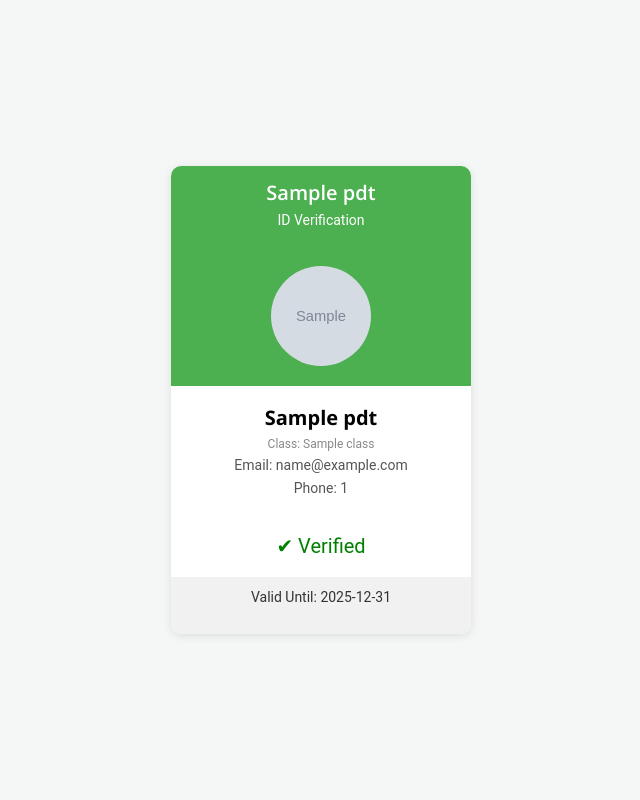
After one commit to litansarkar95/ID-Card-Design, a CodeIgniter app: the page made by application/views/front/verification.php in a window 1280 px wide. The commit adds this page. Shown: the whole page, without its empty margins (319-959 px from the left). Run offline with CodeIgniter, Linux system fonts and the light colour scheme; data comes from the database, SQL or seed files in the repository; both versions use the stored data as it was after the commit; tables that the repository leaves empty hold one stand-in row (values such as "Sample post"); the template is opened without the code that fills it: most values are stand-ins (such as "Sample title", 1, 10 or a date in 2020); grey boxes marked "Sample" are stand-in pictures; style sheets or scripts are compiled from the project's sources.

Commit message:
verification card

```diff
--- a/application/config/routes.php
+++ b/application/config/routes.php
@@ -24,7 +24,7 @@ foreach ($result as $value) {
     $route["up-form/(:num)"] = "Userform/index/$1";
     $route["userformsubmit"."/".ReplaceR($value->org_slug)] = "userForm/userformsubmit";
 }
-
+$route["verification/(:any)"] = "verification/users/$1";
 
 function ReplaceR($data) {
     $data = trim($data);
--- a/application/controllers/UserForm.php
+++ b/application/controllers/UserForm.php
@@ -20,7 +20,7 @@ class Userform extends CI_Controller {
         $data['allClass'] = $this->main_model->CustomerClasses("classes",$id);
         $data['allSect'] = $this->main_model->CustomerClasses("sections",$id);
         $data['allSession'] = $this->main_model->CustomerClasses("sessions",$id);
-        $data['allPdt'] = $this->main_model->CustomfieldsList($id);
+        $data['allPdt'] = $this->main_model->CustomfieldsInputData($id);
 
       // $data['content'] = $this->load->view("admin/dashboard", $data, TRUE);
        $this->load->view('front/user-form', $data);
--- a/application/models/Main_model.php
+++ b/application/models/Main_model.php
@@ -13,6 +13,17 @@ class Main_model extends CI_Model {
         $this->db->from("org_fields");
         $this->db->join('organizations', "org_fields.organization_id = organizations.id",'left');
         $this->db->where('organizations.agent_id', $agent_id);
+        $this->db->order_by("id", "DESC");
+        return $this->db->get()->result();
+    }
+
+    public function CustomfieldsInputData($id) {
+
+        $agent_id  = $this->session->userdata('loggedin_userid');
+		$this->db->select("org_fields.*, organizations.name org_name,  organizations.slug org_slug  , organizations.mobile_no org_mobile_no , organizations.email org_email,  organizations.address org_address, organizations.picture org_picture");
+        $this->db->from("org_fields");
+        $this->db->join('organizations', "org_fields.organization_id = organizations.id",'left');
+        $this->db->where("org_fields.id",$id);
         $this->db->order_by("id", "DESC");
         return $this->db->get()->result();
     }
@@ -299,5 +310,19 @@ class Main_model extends CI_Model {
 
 
 
+    public function VerificationData($id) {
+
+		$this->db->select("users_fields.*,classes.name  class, sections.name sections, organizations.name org_name,  organizations.slug org_slug  , organizations.mobile_no org_mobile_no , organizations.email org_email,  organizations.address org_address, organizations.website , organizations.signature_name , organizations.signature_picture ,organizations.picture org_picture");
+        $this->db->from("users_fields");
+        $this->db->join('organizations', "users_fields.organization_id = organizations.id",'left');
+        $this->db->join('classes', "users_fields.class = classes.id",'left');
+        $this->db->join('sections', "users_fields.sections = sections.id",'left');
+        $this->db->where("users_fields.registration_no",$id);
+        $this->db->order_by("id", "DESC");
+        return $this->db->get()->result();
+    }
+
+
+
 
 }
--- a/application/views/admin/card/card-design-003.php
+++ b/application/views/admin/card/card-design-003.php
@@ -357,7 +357,7 @@ body {
       <p><?php echo $qr['org_address']; ?></p>
       <p><?php echo $qr['website']; ?></p>
       <p><?php echo $qr['org_mobile_no']; ?></p>
-      <p>কলেজ অ্যাপস ডাউনলোড করতে QR Code স্ক্যান করুন</p>
+      <p>বিস্তারিত জানতে  QR Code স্ক্যান করুন</p>
       <img src="<?php echo base_url($qr['qr_code_image']); ?>" alt="QR Code" class="qr-code">
     </div>
     <div class="footer">
--- /dev/null
+++ b/application/views/front/verification.php
@@ -0,0 +1,163 @@
+<!DOCTYPE html>
+<html lang="en">
+<head>
+  <meta charset="UTF-8">
+  <meta name="viewport" content="width=device-width, initial-scale=1.0">
+  <title>Student Verification ID Card</title>
+  <link rel="stylesheet" href="styles.css">
+</head>
+<style>
+ * {
+      margin: 0;
+      padding: 0;
+      box-sizing: border-box;
+    }
+
+    body {
+      font-family: 'Roboto', sans-serif;
+      background-color: #f4f7f6;
+      display: flex;
+      justify-content: center;
+      align-items: center;
+      height: 100vh;
+    }
+
+    /* ID Card Styles */
+    .id-card {
+        width: 300px;
+      background: #fff;
+      border-radius: 10px;
+      box-shadow: 0 2px 10px rgba(0, 0, 0, 0.1);
+      overflow: hidden;
+      display: flex;
+      flex-direction: column;
+      text-align: center; /* Center the text */
+    }
+
+    /* Card header styling */
+.card-header {
+  background-color: #4CAF50;
+  color: white;
+  text-align: center;
+  padding: 15px;
+}
+
+.card-header h1 {
+  margin: 0;
+  font-size: 20px;
+}
+
+.card-header p {
+  margin: 5px 0 0;
+  font-size: 14px;
+}
+
+    /* Image Section */
+    .id-card .image {
+        background-color: #4CAF50;
+        padding: 20px;
+      display: flex;
+      justify-content: center;
+      align-items: center;
+    }
+
+    .id-card .image img {
+      width: 100px;
+      height: 100px;
+      border-radius: 50%;
+      object-fit: cover;
+    }
+
+    /* Text Section */
+    .id-card .details {
+      padding: 20px;
+      background-color: #fff;
+    }
+
+    .details h2 {
+      font-size: 20px;
+      font-weight: 700;
+      margin-bottom: 5px;
+    }
+
+    .details p {
+      font-size: 14px;
+      color: #555;
+      margin: 2px 0;
+    }
+
+    .details .title {
+      color: #888;
+      font-size: 12px;
+    }
+
+    /* Bottom Section */
+    .bottom {
+      background-color: #f1f1f1;
+      padding: 10px;
+      font-size: 12px;
+      text-align: center;
+      color: #333;
+    }
+    .verified {
+      font-size: 20px;
+      color: green;
+      margin-top: 10px;
+    }
+    </style>
+<body>
+    <?php
+    if($allPdt){
+        foreach($allPdt as $pdt){
+
+
+
+    ?>
+   <div class="id-card">
+   <div class="card-header">
+      <h1><?php echo $pdt->org_name; ?></h1>
+      <p> ID Verification</p>
+
+    </div>
+    <!-- Image Section (Top) -->
+    <div class="image">
+      <img src="<?php echo base_url()."public/static/images/users/".$pdt->photo; ?>" alt="Profile Picture">
+    </div>
+
+    <!-- Details Section -->
+    <div class="details">
+      <h2><?php echo $pdt->name_en; ?></h2>
+      <?php
+                 if($pdt->class != NULL){
+        ?>
+      <p class="title">Class: <?php echo $pdt->class; ?></p>
+      <?php
+                 }
+      ?>
+      <?php
+                 if($pdt->email != NULL){
+        ?>
+      <p>Email: <?php echo $pdt->email; ?></p>
+      <?php
+                 }
+      ?>
+      <p>Phone: <?php echo $pdt->mobile_no; ?></p>
+    </div>
+    <p class="verified">✔ Verified</p>
+    <!-- Bottom Section -->
+    <div class="bottom">
+    <p>Valid Until: 2025-12-31</p>
+    </div>
+  </div>
+
+  <?php
+        }
+    }else{
+  ?>
+  <h1>Sorry Not Found</h1>
+
+<?php
+    }
+?>
+</body>
+</html>
```
Also changed, not shown: application/controllers/Verification.php (added, +30 -0 lines), application/controllers/admin/card/Custom.php (+12 -0 lines), application/views/admin/custom/card-design.php (+71 -13 lines), application/views/admin/org/company-list.php (+14 -0 lines), application/views/layout/master.php (+6 -5 lines), id_card.sql (+4 -6 lines), qrcodes/john_doe_vcard.png (added), qrcodes/md_litan_sarkar_vcard.png.
